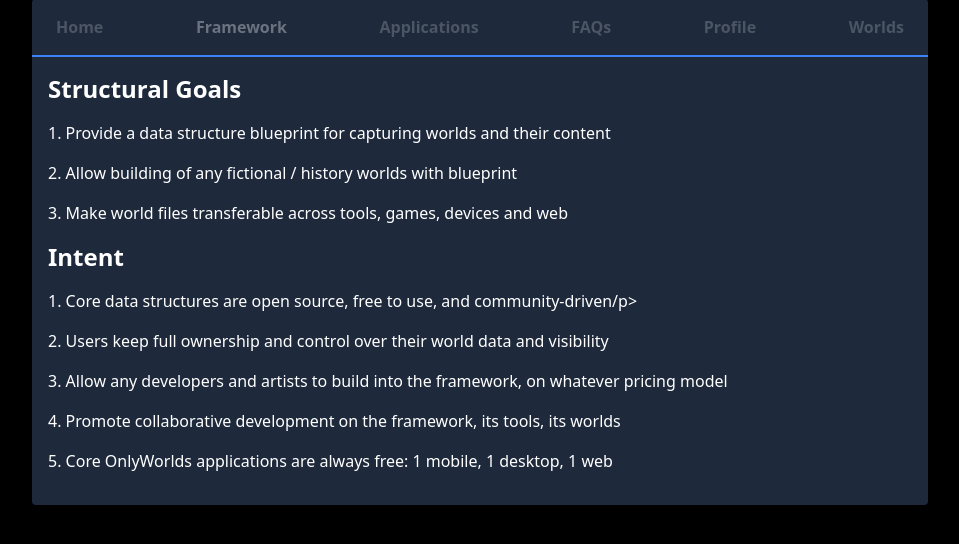
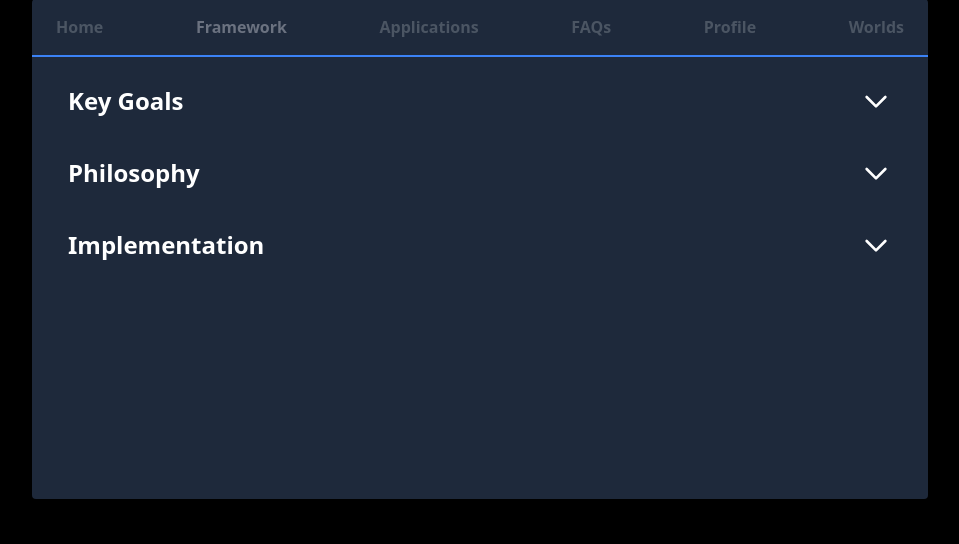
Before and after one commit to morgan360/worldmap, a Django app: template home/templates/logged_in_home.html in a window 1280 px wide, after a click on "Framework". Shown: the part 97-641 px from the top of the page, without its empty margins (160-1119 px from the left). Run offline with Django 3.2, Linux system fonts and the light colour scheme; the template is opened without the code that fills it, so the values that code supplies are empty; some libraries are stand-ins or nearby versions; some web fonts are replaced.

Commit message:
foldouts in framework

```diff
--- a/home/templates/about.html
+++ b/home/templates/about.html
@@ -11,7 +11,7 @@
             <h1 class="text-5xl font-bold text-[#37C1F0] mb-2">OnlyWorlds</h1>
             <p class="text-lg italic px-4 md:px-6 py-2">
                 A framework for world building on an open source data format<br>
-                For world creation, display and simulation across tools, games, apps, and web
+                For world creation, display and simulation; across tools, games, apps, and web
                 <br><br><br>     </p>
                    <p class="text-m  px-4 md:px-6 py-2">
                 Now in closed alpha for data structure feedback, using: <br>      </p>
@@ -19,7 +19,7 @@
         <li>An android/iOs companion app</li>
         <li>A Unity Editor maps & pins tool</li>
         <li>A Unity WebGL explorer tool</li>
-        <li>An API to transfer worlds across</li>
+        <li>An API for world export and import across these apps</li>
     </ul>
 
         </div>
--- a/home/templates/content_framework.html
+++ b/home/templates/content_framework.html
@@ -1,16 +1,92 @@
 <!-- content_framework.html -->
 {#<div class="text-center">#}
-<div>
-        <h2 class="text-2xl font-bold mb-4">Structural Goals</h2>
-              <p class="mb-4">1. Provide a data structure blueprint for capturing worlds and their content </p>
-              <p class="mb-4">2. Allow building of any fictional / history worlds with blueprint  </p>
-              <p class="mb-4">3. Make world files transferable across tools, games, devices and web </p>
 
-   <h4 class="text-2xl font-bold mb-4">Intent</h4>
-          <p class="mb-4">  1. Core data structures are open source, free to use, and community-driven/p>
-          <p class="mb-4">  2. Users keep full ownership and control over their world data and visibility</p>
-          <p class="mb-4">  3. Allow any developers and artists to build into the framework, on whatever pricing model</p>
-          <p class="mb-4">  4. Promote collaborative development on the framework, its tools, its worlds</p>
-         <p class="mb-4">  5. Core OnlyWorlds applications are always free:  1 mobile, 1 desktop, 1 web</p>
 
+<div class="mb-4" id="accordion-collapse1" data-accordion="collapse">
+ <h2 id="accordion-collapse-heading-1" class="mb-4">
+    <button type="button" class="text-white text-2xl font-bold rounded-lg px-5 py-3 text-left inline-flex items-center w-full justify-between" data-accordion-target="#accordion-collapse-body-1" aria-expanded="false" aria-controls="accordion-collapse-body-1">
+      Key Goals
+      <svg data-accordion-icon class="w-8 h-8" fill="none" stroke="currentColor" viewBox="0 0 24 24" xmlns="http://www.w3.org/2000/svg"><path stroke-linecap="round" stroke-linejoin="round" stroke-width="2" d="M19 9l-7 7-7-7"></path></svg>
+    </button>
+</h2>
+  <div id="accordion-collapse-body-1" class="hidden" aria-labelledby="accordion-collapse-heading-1">
+     <div class="p-1 border border-gray-200 dark:border-gray-700 rounded-b-lg ">
+          <p class="mb-2">1. Provide a data structure blueprint for capturing worlds and their content </p>
+              <p class="mb-2">2. Allow building of any fictional / history worlds with blueprint  </p>
+              <p class="mb-2">3. Make world files transferable across tools, games, devices and web </p>
+
+    </div>
+  </div>
 </div>
+
+
+<div class="mb-4"  id="accordion-collapse2" data-accordion="collapse">
+ <h2 id="accordion-collapse-heading-2" class="mb-4">
+    <button type="button" class="text-white text-2xl font-bold rounded-lg px-5 py-3 text-left inline-flex items-center w-full justify-between" data-accordion-target="#accordion-collapse-body-2" aria-expanded="false" aria-controls="accordion-collapse-body-2">
+      Philosophy
+      <svg data-accordion-icon class="w-8 h-8" fill="none" stroke="currentColor" viewBox="0 0 24 24" xmlns="http://www.w3.org/2000/svg"><path stroke-linecap="round" stroke-linejoin="round" stroke-width="2" d="M19 9l-7 7-7-7"></path></svg>
+    </button>
+</h2>
+  <div id="accordion-collapse-body-2" class="hidden" aria-labelledby="accordion-collapse-heading-2">
+     <div class="p-1 border border-gray-200 dark:border-gray-700 rounded-b-lg ">
+           <p class="mb-2">  1. Core data structures are open source, free to use, and community-driven</p>
+          <p class="mb-2">  2. Users keep full ownership and control over their world data and visibility</p>
+          <p class="mb-2">  3. Allow any developers and artists to build into the framework, on whatever pricing model</p>
+          <p class="mb-2">  4. Promote collaborative development on the framework, its tools, its worlds</p>
+         <p class="mb-2">  5. Core OnlyWorlds applications are always free:  1 mobile, 1 desktop, 1 web</p>
+
+    </div>
+  </div>
+</div>
+
+<div class="mb-4"  id="accordion-collapse3" data-accordion="collapse">
+ <h2 id="accordion-collapse-heading-3" class="mb-4">
+    <button type="button" class="text-white text-2xl font-bold rounded-lg px-5 py-3 text-left inline-flex items-center w-full justify-between" data-accordion-target="#accordion-collapse-body-3" aria-expanded="false" aria-controls="accordion-collapse-body-3">
+       Implementation
+      <svg data-accordion-icon class="w-8 h-8" fill="none" stroke="currentColor" viewBox="0 0 24 24" xmlns="http://www.w3.org/2000/svg"><path stroke-linecap="round" stroke-linejoin="round" stroke-width="2" d="M19 9l-7 7-7-7"></path></svg>
+    </button>
+</h2>
+
+  <div id="accordion-collapse-body-3" class="hidden" aria-labelledby="accordion-collapse-heading-3">
+    <div class="p-1 border border-gray-200 dark:border-gray-700 rounded-b-lg ">
+      <p class="mb-2">1. Text</p>
+      <p class="mb-2">2. Text</p>
+    </div>
+  </div>
+</div>
+
+{#<div class="mb-4"  id="accordion-collapse4" data-accordion="collapse">#}
+{# <h2 id="accordion-collapse-heading-4" class="mb-4">#}
+{#    <button type="button" class="text-white text-2xl font-bold rounded-lg px-5 py-3 text-left inline-flex items-center w-full justify-between" data-accordion-target="#accordion-collapse-body-4" aria-expanded="false" aria-controls="accordion-collapse-body-4">#}
+{#       Current Version: 0.14.30#}
+{#      <svg data-accordion-icon class="w-8 h-8" fill="none" stroke="currentColor" viewBox="0 0 24 24" xmlns="http://www.w3.org/2000/svg"><path stroke-linecap="round" stroke-linejoin="round" stroke-width="2" d="M19 9l-7 7-7-7"></path></svg>#}
+{#    </button>#}
+{#</h2>#}
+{##}
+{#  <div id="accordion-collapse-body-4" class="hidden" aria-labelledby="accordion-collapse-heading-4">#}
+{#    <div class="p-1 border border-gray-200 dark:border-gray-700 rounded-b-lg ">#}
+{#      <p class="mb-2">1. Text</p>#}
+{#      <p class="mb-2">2. Text</p>#}
+{#    </div>#}
+{#  </div>#}
+{#</div>#}
+
+
+<script>
+document.addEventListener('DOMContentLoaded', () => {
+  const accordions = document.querySelectorAll('[data-accordion="collapse"]');
+  accordions.forEach(accordion => {
+    const mainButton = accordion.querySelector('[data-accordion-target]');
+    const expandIcon = accordion.querySelector('[data-accordion-icon]');
+    const collapseTarget = document.getElementById(mainButton.getAttribute('aria-controls'));
+
+    mainButton.addEventListener('click', () => {
+      const isExpanded = mainButton.getAttribute('aria-expanded') === 'true';
+      mainButton.setAttribute('aria-expanded', !isExpanded);
+      collapseTarget.classList.toggle('hidden');
+
+      expandIcon.classList.toggle('rotate-180', !isExpanded);
+    });
+  });
+});
+</script>
```
